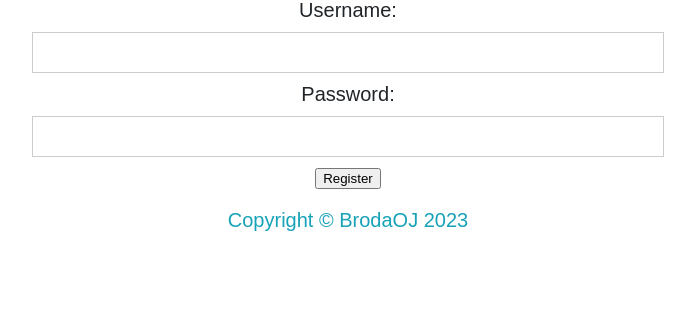
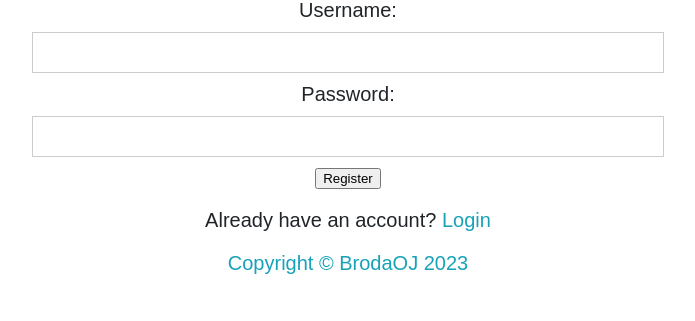
Before and after one commit to BrodaOJ56/CUTMe, a Flask app: page /register in a window 1280 px wide. Shown: the part 158-479 px from the top of the page, without its empty margins (292-987 px from the left). Run offline with Flask 3, Linux system fonts and the light colour scheme.

Commit message:
added login endpointadd a login link to the registration form

```diff
--- a/templates/register.html
+++ b/templates/register.html
@@ -15,4 +15,5 @@
             <input type="submit" value="Register">
         </div>
     </form>
+    <p>Already have an account? <a href="{{ url_for('login') }}">Login</a></p>
 {% endblock %}
```
